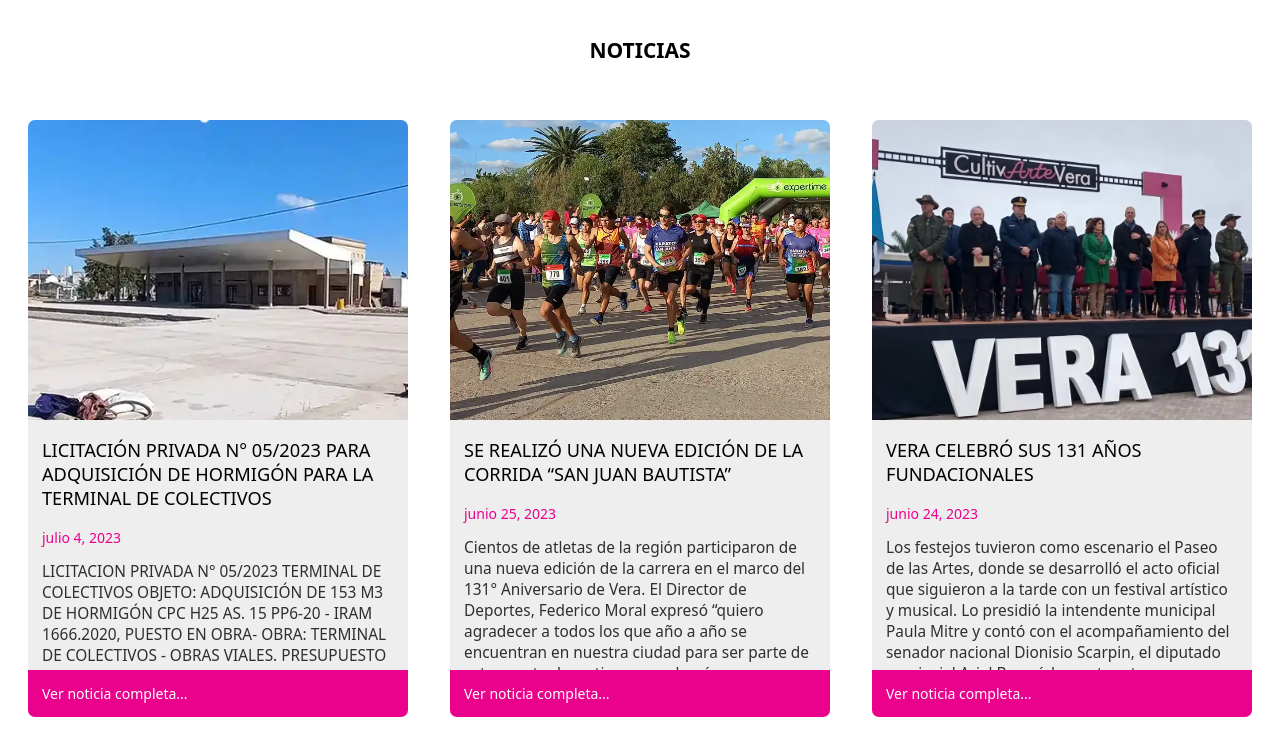
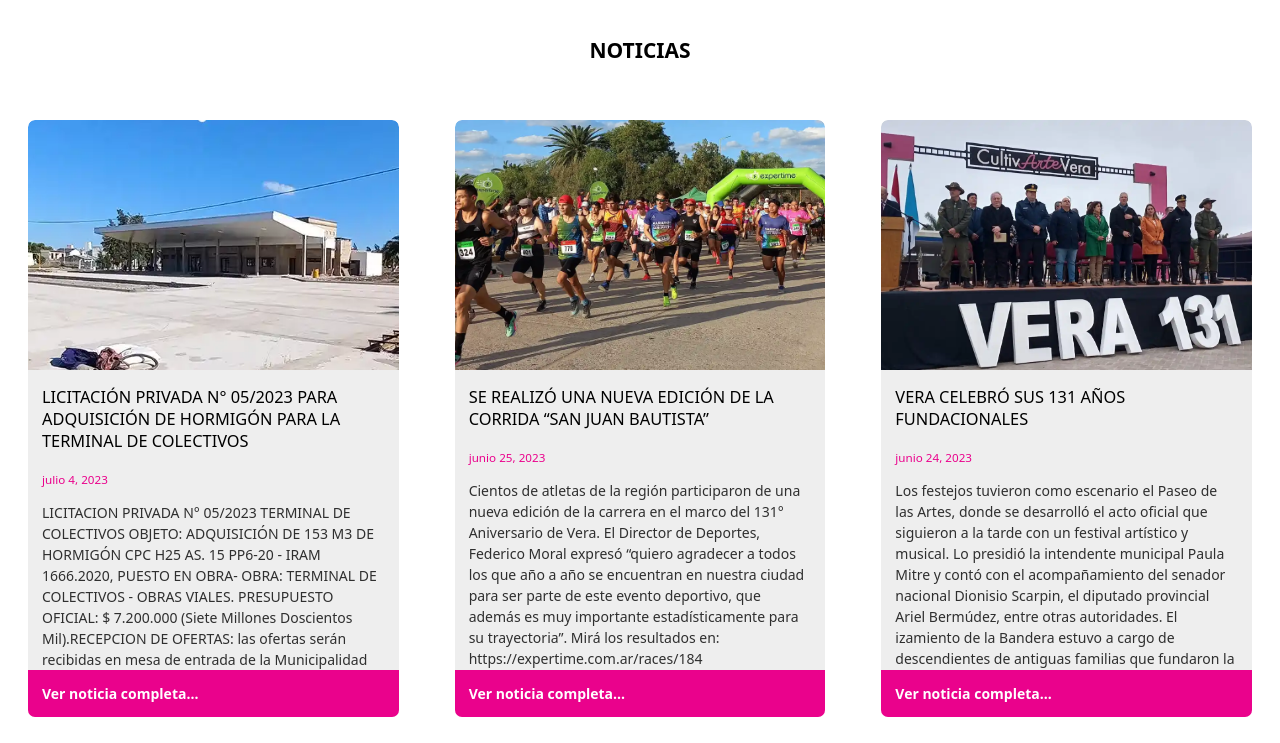
Before and after one commit to luchofseven/municipalidad-vera, a React (Vite) app: page / in a window 1280 px wide. Shown: the part 1140-1883 px from the top of the page. Built offline with nearby package versions, Linux system fonts and the light colour scheme.

Commit message:
general improvements

```diff
--- a/src/components/CardNews.tsx
+++ b/src/components/CardNews.tsx
@@ -5,6 +5,7 @@ export default function CardNews ({ report }: { report: ReportData }): JSX.Eleme
   const { id, title, image, date, info } = report
 
   return (
+    <Link to={`/report/${id}`}>
       <article className='card-news'>
 
         <div className='card-img'>
@@ -17,8 +18,9 @@ export default function CardNews ({ report }: { report: ReportData }): JSX.Eleme
           <p>{info}</p>
         </div>
 
-      <Link to={`/report/${id}`}>Ver noticia completa...</Link>
+        <footer>Ver noticia completa...</footer>
 
       </article>
+    </Link>
   )
 }
--- a/src/components/Report.tsx
+++ b/src/components/Report.tsx
@@ -5,7 +5,7 @@ export default function Report (): JSX.Element {
   const { id } = useParams()
   const parsedId = Number(id)
 
-  const { report } = useData(parsedId)
+  const { title, image, date, info } = useData(parsedId)
 
   scrollTo(0, 0)
 
@@ -15,13 +15,13 @@ export default function Report (): JSX.Element {
     <section className='report-section'>
 
       <picture>
-        <img src={report?.image} alt={report?.title} />
+        <img src={image} alt={title} />
       </picture>
 
       <article>
-        <small>{report?.date}</small>
-        <h2>{report?.title}</h2>
-        <p>{report?.info}</p>
+        <small>{date}</small>
+        <h2>{title}</h2>
+        <p>{info}</p>
         <button onClick={handleBack}>Volver al inicio</button>
       </article>
 
--- a/src/hooks/useData.tsx
+++ b/src/hooks/useData.tsx
@@ -2,12 +2,16 @@ import { useEffect, useState } from 'react'
 import { apiNews } from '../mock_api/news'
 import { type ReportData } from '../types'
 
-interface Report {
-  report?: ReportData
-}
-
-export function useData (id: number): Report {
-  const [report, setReport] = useState<ReportData>()
+export function useData (id: number): ReportData {
+  const [report, setReport] = useState<ReportData>(
+    {
+      id: 0,
+      title: '',
+      image: '',
+      date: '',
+      info: ''
+    }
+  )
 
   useEffect(() => {
     if (id !== undefined) {
@@ -16,5 +20,11 @@ export function useData (id: number): Report {
     }
   }, [id])
 
-  return { report }
+  return {
+    id: report?.id,
+    title: report?.title,
+    image: report?.image,
+    date: report?.date,
+    info: report?.info
+  }
 }
--- a/src/styles/styles.css
+++ b/src/styles/styles.css
@@ -26,7 +26,9 @@ img {
 }
 
 .header {
-  background-color: transparent;
+  background-color: rgba(0, 0, 0, 0.9);
+  backdrop-filter: blur(5px);
+  -webkit-backdrop-filter: blur(5px);
   height: 6rem;
   position: fixed;
   top: 0;
@@ -34,7 +36,6 @@ img {
   right: 0;
   width: 100%;
   z-index: 100;
-  transition: all 800ms ease-in-out;
 }
 
 .header div {
@@ -201,18 +202,25 @@ img {
   margin-bottom: 2rem;
 }
 
-.card-news {
+.news-section a {
+  text-decoration: none;
+  color: #000000;
   margin: 0rem 1rem;
+  border-radius: 0.5rem;
+  overflow: hidden;
+}
+
+.news-section a .card-news {
   background-color: #eeeeee;
   border-radius: 0.5rem;
 }
 
-.card-news .card-img {
+.news-section a .card-news .card-img {
   width: 100%;
   height: 250px;
 }
 
-.card-news .card-img img {
+.news-section a .card-news .card-img img {
   width: 100%;
   height: 100%;
   object-fit: cover;
@@ -221,40 +229,37 @@ img {
   border-top-right-radius: 0.5rem;
 }
 
-.card-news a {
-  background-color: #ea028c;
-  color: #ffffff;
-  text-decoration: none;
-  font-weight: 500;
-  padding: 1rem;
-  display: block;
-  border-bottom-left-radius: 0.5rem;
-  border-bottom-right-radius: 0.5rem;
-}
-
-.card-news .card-info {
+.news-section a .card-news .card-info {
   height: 300px;
   overflow: hidden;
 }
 
-.card-news .card-info h3 {
+.news-section a .card-news .card-info h3 {
   text-transform: uppercase;
   font-weight: 500;
   padding: 0 1rem;
   text-align: start;
 }
 
-.card-news .card-info small {
+.news-section a .card-news .card-info small {
   color: #ea028c;
   padding: 0 1rem;
 }
 
-.card-news .card-info p {
+.news-section a .card-news .card-info p {
   color: #2f2f2f;
   padding: 1rem;
   margin: 0;
   text-align: start;
   line-height: 1.5rem;
+}
+
+.news-section a .card-news footer {
+  background-color: #ea028c;
+  padding: 1rem;
+  text-align: start;
+  font-weight: bold;
+  color: #ffffff;
 }
 
 .section-title {
@@ -499,33 +504,10 @@ img {
     font-size: 1.2rem;
   }
   .news-section {
-    display: flex;
-    flex-direction: row;
-    flex-wrap: wrap;
-    justify-content: center;
+    display: grid;
+    grid-template-columns: repeat(auto-fit, minmax(300px, 1fr));
     gap: 2rem;
-    margin: 0;
-    margin-bottom: 2rem;
-  }
-  .card-news {
-    margin: 0;
-    width: 45%;
-  }
-  .card-news .card-img {
-    height: 250px;
-    overflow: hidden;
-  }
-  .card-news a {
-    background-color: #ea028c;
-    color: #ffffff;
-    text-decoration: none;
-    font-weight: 500;
-    padding: 1rem;
-    display: block;
-  }
-  .card-news .card-info {
-    height: 250px;
-    overflow: hidden;
+    margin: 0rem 1rem 2rem 1rem;
   }
   .section-title {
     text-align: center;
@@ -580,7 +562,6 @@ img {
     width: 100%;
     z-index: 100;
     padding: 1rem;
-    transition: all 1s ease-in-out;
   }
   .header div {
     display: flex;
@@ -719,94 +700,51 @@ img {
     padding: 0;
     margin: 0 auto;
   }
-  .card-services ul a {
+  .card-services ul li {
+    background-color: #ea028c;
+    border-radius: 0.5rem;
+  }
+  .card-services ul li a {
     background-color: #ea028c;
     display: flex;
     flex-direction: column;
     align-items: center;
     justify-content: center;
-    width: 100%;
     height: 180px;
-    max-width: 400px;
     margin: 0 auto;
-    border-radius: 0.5rem;
     text-decoration: none;
     color: #ffffff;
     padding: 1.5rem 0;
     transition: all 200ms ease-in-out;
   }
-  .card-services ul a:hover {
+  .card-services ul li a:hover {
     transform: scale(1.05);
     background-color: #ff6bc4;
   }
-  .card-services ul a svg {
+  .card-services ul li a svg {
     width: 100px;
     height: 100px;
   }
-  .card-services ul a h4 {
+  .card-services ul li a h4 {
     font-size: 1.1rem;
   }
   .news-section {
-    margin: 0;
+    grid-template-columns: repeat(auto-fit, minmax(370px, 1fr));
+    gap: 2rem;
     margin-bottom: 4rem;
-    padding: 0 2rem;
-    display: grid;
-    grid-template-columns: repeat(auto-fit, minmax(370px, 1fr));
-    gap: 3rem;
   }
-  .card-news {
-    margin: 0;
-    border-radius: 0.5rem;
-    width: 100%;
+  .news-section a {
+    transition: all 200ms ease-in-out;
   }
-  .card-news .card-img {
-    width: 100%;
-    height: 300px;
+  .news-section a:hover {
+    transform: scale(1.02);
+    box-shadow: 10px 10px 15px 0px #d6d6d6;
   }
-  .card-news .card-img img {
-    width: 100%;
-    height: 100%;
-    object-fit: cover;
-    object-position: center;
-    border-top-left-radius: 0.5rem;
-    border-top-right-radius: 0.5rem;
-  }
-  .card-news a {
-    background-color: #ea028c;
-    color: #ffffff;
-    text-decoration: none;
-    font-weight: 500;
-    padding: 1rem;
-    display: block;
-    border-bottom-left-radius: 0.5rem;
-    border-bottom-right-radius: 0.5rem;
+  .news-section a .card-news footer {
     transition: background-color 200ms ease-in-out;
   }
-  .card-news a:hover {
+  .news-section a .card-news footer:hover {
     background-color: #ff6bc4;
-  }
-  .card-news .card-info {
-    height: 250px;
-    overflow: hidden;
-  }
-  .card-news .card-info h3 {
-    text-transform: uppercase;
-    font-weight: 500;
-    padding: 0 1rem;
-    text-align: start;
-    font-size: 1.3rem;
-  }
-  .card-news .card-info small {
-    font-size: 1rem;
-    color: #ea028c;
-    padding: 0 1rem;
-  }
-  .card-news .card-info p {
-    font-size: 1.1rem;
-    color: #2f2f2f;
-    padding: 1rem;
-    margin: 0;
-    text-align: start;
   }
   .section-title {
     text-align: center;
--- a/src/styles/styles.scss
+++ b/src/styles/styles.scss
@@ -31,7 +31,9 @@ img {
 }
 
 .header {
-  background-color: transparent;
+  background-color: rgba($color: #000000, $alpha: 0.9);
+  backdrop-filter: blur(5px);
+  -webkit-backdrop-filter: blur(5px);
   height: 6rem;
   position: fixed;
   top: 0;
@@ -39,7 +41,6 @@ img {
   right: 0;
   width: 100%;
   z-index: 100;
-  transition: all 800ms ease-in-out;
 
   div {
     display: flex;
@@ -210,10 +211,15 @@ img {
   flex-direction: column;
   gap: 2rem;
   margin-bottom: 2rem;
-}
+
+  a {
+    text-decoration: none;
+    color: #000000;
+    margin: 0rem 1rem;
+    border-radius: 0.5rem;
+    overflow: hidden;
 
     .card-news {
-  margin: 0rem 1rem;
       background-color: #eeeeee;
       border-radius: 0.5rem;
 
@@ -229,17 +235,6 @@ img {
           border-top-left-radius: 0.5rem;
           border-top-right-radius: 0.5rem;
         }
-  }
-
-  a {
-    background-color: $pink-color;
-    color: $white-color;
-    text-decoration: none;
-    font-weight: 500;
-    padding: 1rem;
-    display: block;
-    border-bottom-left-radius: 0.5rem;
-    border-bottom-right-radius: 0.5rem;
       }
 
       .card-info {
@@ -264,6 +259,16 @@ img {
           margin: 0;
           text-align: start;
           line-height: 1.5rem;
+        }
+      }
+
+      footer {
+        background-color: $pink-color;
+        padding: 1rem;
+        text-align: start;
+        font-weight: bold;
+        color: $white-color;
+      }
     }
   }
 }
@@ -548,37 +553,10 @@ img {
   //NEWS SECTIONS (NOTICIAS)
 
   .news-section {
-    display: flex;
-    flex-direction: row;
-    flex-wrap: wrap;
-    justify-content: center;
+    display: grid;
+    grid-template-columns: repeat(auto-fit, minmax(300px, 1fr));
     gap: 2rem;
-    margin: 0;
-    margin-bottom: 2rem;
-  }
-
-  .card-news {
-    margin: 0;
-    width: 45%;
-
-    .card-img {
-      height: 250px;
-      overflow: hidden;
-    }
-
-    a {
-      background-color: $pink-color;
-      color: $white-color;
-      text-decoration: none;
-      font-weight: 500;
-      padding: 1rem;
-      display: block;
-    }
-
-    .card-info {
-      height: 250px;
-      overflow: hidden;
-    }
+    margin: 0rem 1rem 2rem 1rem;
   }
 
   //TITLE STYLES
@@ -658,7 +636,6 @@ img {
     width: 100%;
     z-index: 100;
     padding: 1rem;
-    transition: all 1s ease-in-out;
 
     div {
       display: flex;
@@ -819,17 +796,18 @@ img {
       padding: 0;
       margin: 0 auto;
 
+      li {
+        background-color: $pink-color;
+        border-radius: 0.5rem;
+
         a {
           background-color: $pink-color;
           display: flex;
           flex-direction: column;
           align-items: center;
           justify-content: center;
-        width: 100%;
           height: 180px;
-        max-width: 400px;
           margin: 0 auto;
-        border-radius: 0.5rem;
           text-decoration: none;
           color: $white-color;
           padding: 1.5rem 0;
@@ -851,77 +829,31 @@ img {
         }
       }
     }
+  }
 
   //NEWS SECTIONS (NOTICIAS)
 
   .news-section {
-    margin: 0;
+    grid-template-columns: repeat(auto-fit, minmax(370px, 1fr));
+    gap: 2rem;
     margin-bottom: 4rem;
-    padding: 0 2rem;
-    display: grid;
-    grid-template-columns: repeat(auto-fit, minmax(370px, 1fr));
-    gap: 3rem;
+
+    a {
+      transition: all 200ms ease-in-out;
+
+      &:hover {
+        transform: scale(1.02);
+        box-shadow: 10px 10px 15px 0px #d6d6d6;
       }
 
       .card-news {
-    margin: 0;
-    border-radius: 0.5rem;
-    width: 100%;
-
-    .card-img {
-      width: 100%;
-      height: 300px;
-
-      img {
-        width: 100%;
-        height: 100%;
-        object-fit: cover;
-        object-position: center;
-        border-top-left-radius: 0.5rem;
-        border-top-right-radius: 0.5rem;
-      }
-    }
-
-    a {
-      background-color: $pink-color;
-      color: $white-color;
-      text-decoration: none;
-      font-weight: 500;
-      padding: 1rem;
-      display: block;
-      border-bottom-left-radius: 0.5rem;
-      border-bottom-right-radius: 0.5rem;
+        footer {
           transition: background-color 200ms ease-in-out;
 
           &:hover {
             background-color: #ff6bc4;
           }
         }
-
-    .card-info {
-      height: 250px;
-      overflow: hidden;
-
-      h3 {
-        text-transform: uppercase;
-        font-weight: 500;
-        padding: 0 1rem;
-        text-align: start;
-        font-size: 1.3rem;
-      }
-
-      small {
-        font-size: 1rem;
-        color: $pink-color;
-        padding: 0 1rem;
-      }
-
-      p {
-        font-size: 1.1rem;
-        color: $gray-color;
-        padding: 1rem;
-        margin: 0;
-        text-align: start;
       }
     }
   }
```
Also changed, not shown: src/components/Navbar.tsx (+0 -14 lines), src/styles/styles.min.css. Lines whose indentation alone changed are shown as unchanged.
